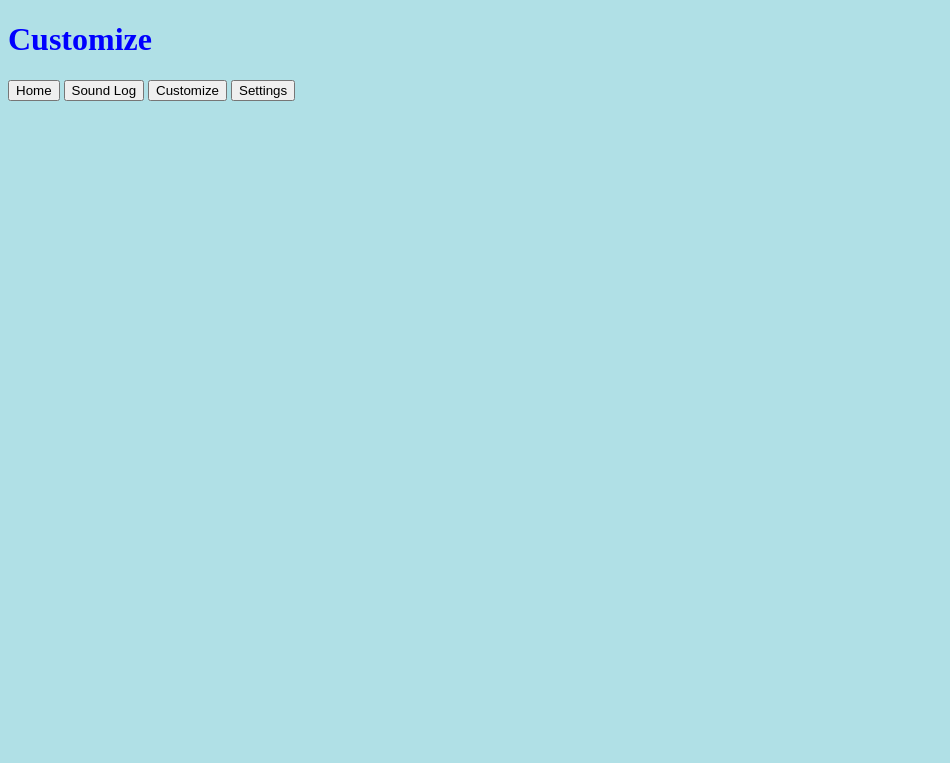
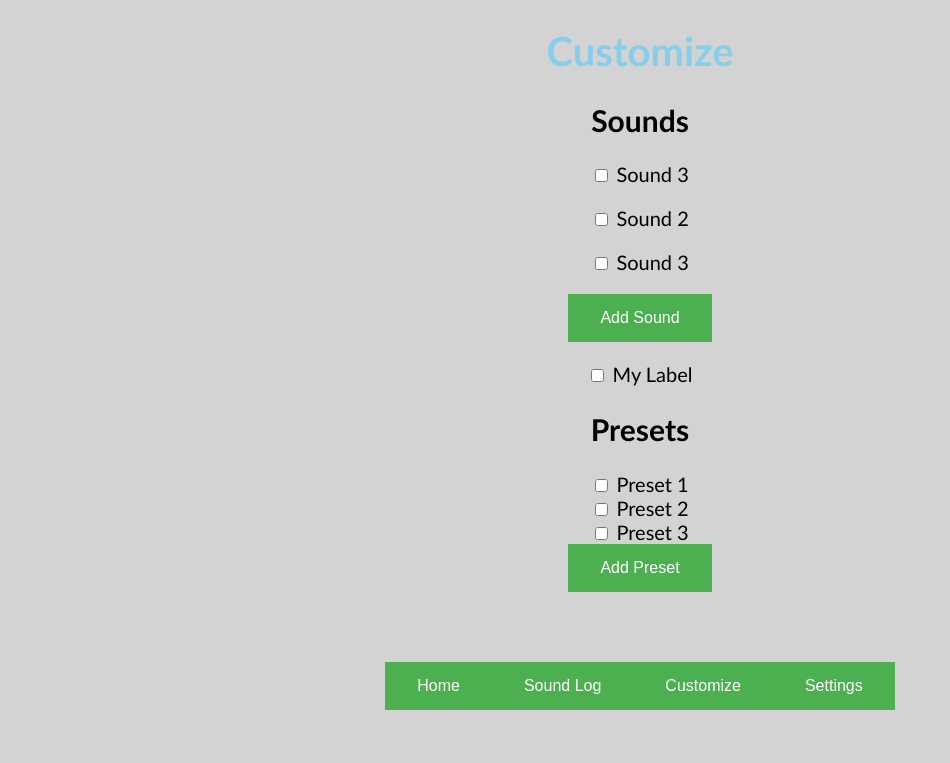
Before and after one commit to NiGereEpps/mercedeswn.github.io, a plain HTML site: page hi_fidelity/customize.html in a window 1280 px wide. Shown: the whole page, without its empty margins (0-950 px from the left). Drawn offline with Linux system fonts and the light colour scheme.

Commit message:
added a bunch of stuff

```diff
--- a/hi_fidelity/customize.html
+++ b/hi_fidelity/customize.html
@@ -9,12 +9,57 @@
 </head>
 <body>
 <h1>Customize</h1>
+
+<h2> Sounds </h2>
 <p>
-<button href="home.html"> Home </button>
-<button href="sound_log.html"> Sound Log </button>
-<button href="customize.html"> Customize </button>
-<button href="settings.html"> Settings </button>
+<input class="check-with-label" type="checkbox" id="sound1" name="sound1">
+<label class="label-for-check" for="sound1"> Sound 3 </label><br>
 </p>
+
+<p>
+<input class="check-with-label" type="checkbox" id="sound2" name="sound2">
+<label class="label-for-check" for="sound2"> Sound 2 </label><br>
+</p>
+
+<p>
+<input class="check-with-label" type="checkbox" id="sound3" name="sound3">
+<label class="label-for-check" for="sound3"> Sound 3 </label><br>
+</p>
+
+<p>
+<button> Add Sound </button>
+</p>
+
+<div>
+  <input type="checkbox" class="check-with-label" id="idinput" />
+  <label class="label-for-check" for="idinput">My Label</label>
+</div>
+
+<h2> Presets </h2>
+<p>
+<input class="check-with-label" type="checkbox" id="preset1" name="preset1"> <label class="label-for-check" for="preset1"> Preset 1 </label><br>
+<input class="check-with-label" type="checkbox" id="preset2" name="preset2"> <label class="label-for-check" for="preset2"> Preset 2 </label><br>
+<input class="check-with-label" type="checkbox" id="preset3" name="preset3"> <label class="label-for-check" for="preset3"> Preset 3 </label><br>
+<button> Add Preset </button>
+</p>
+
+<div class="inner-div">
+<form action="home.html">
+    <input type="submit" value="Home" />
+</form>
+
+<form action="sound_log.html">
+    <input type="submit" value="Sound Log" />
+</form>
+
+<form action="customize.html">
+    <input type="submit" value="Customize" />
+</form>
+
+<form action="settings.html">
+    <input type="submit" value="Settings" />
+</form>
+</div>
 
 </body>
 </html>
--- a/hi_fidelity/styles.css
+++ b/hi_fidelity/styles.css
@@ -1,13 +1,12 @@
 body {
-  background-color: powderblue;
+  background-color: lightgray;
+  text-align: center;
+  font-family: 'Trebuchet MS'; font-size: 20px; font-style: normal; font-variant: normal;
 }
 h1 {
-  color: blue;
+  color: skyblue;
 }
-p {
-  color: red;
-}
-.button {
+button {
   background-color: #4CAF50; /* Green */
   border: none;
   color: white;
@@ -17,21 +16,29 @@ p {
   display: inline-block;
   font-size: 16px;
 }
-.my-button {
-    display: inline-block;
-    margin: 5px;
-    background: #b06f97;
-    color: #333;
-    font-size: 1.5em;
-    font-family: ‘Georgia’, serif;
-    font-style: italic;
-    border-radius: 50px;
-    padding: 8px 16px;
-    /*-moz-transition: all 0.2s;
-    -webkit-transition: all 0.2s;
-    transition: all 0.2s;*/
+
+input {
+  background-color: #4CAF50; /* Green */
+  border: none;
+  color: white;
+  padding: 15px 32px;
+  text-align: center;
+  text-decoration: none;
+  display: inline-block;
+  font-size: 16px;
 }
-.my-button:hover {
-    background: #666;
-    color: #c1e1e0;
+
+form{
+float: left
 }
+
+.inner-div
+{
+     display: inline-block;
+     padding: 50px;
+}
+
+.check-with-label:checked + .label-for-check {
+  font-weight: bold;
+  color: red;
+}
```
Also changed, not shown: hi_fidelity/car_sound_alert_home.html (+17 -6 lines), hi_fidelity/footsteps_sound_alert_home.html (+17 -6 lines), hi_fidelity/home.html (+18 -6 lines), hi_fidelity/settings.html (+17 -6 lines), hi_fidelity/sound_log.html (+17 -6 lines), 1 other file.
